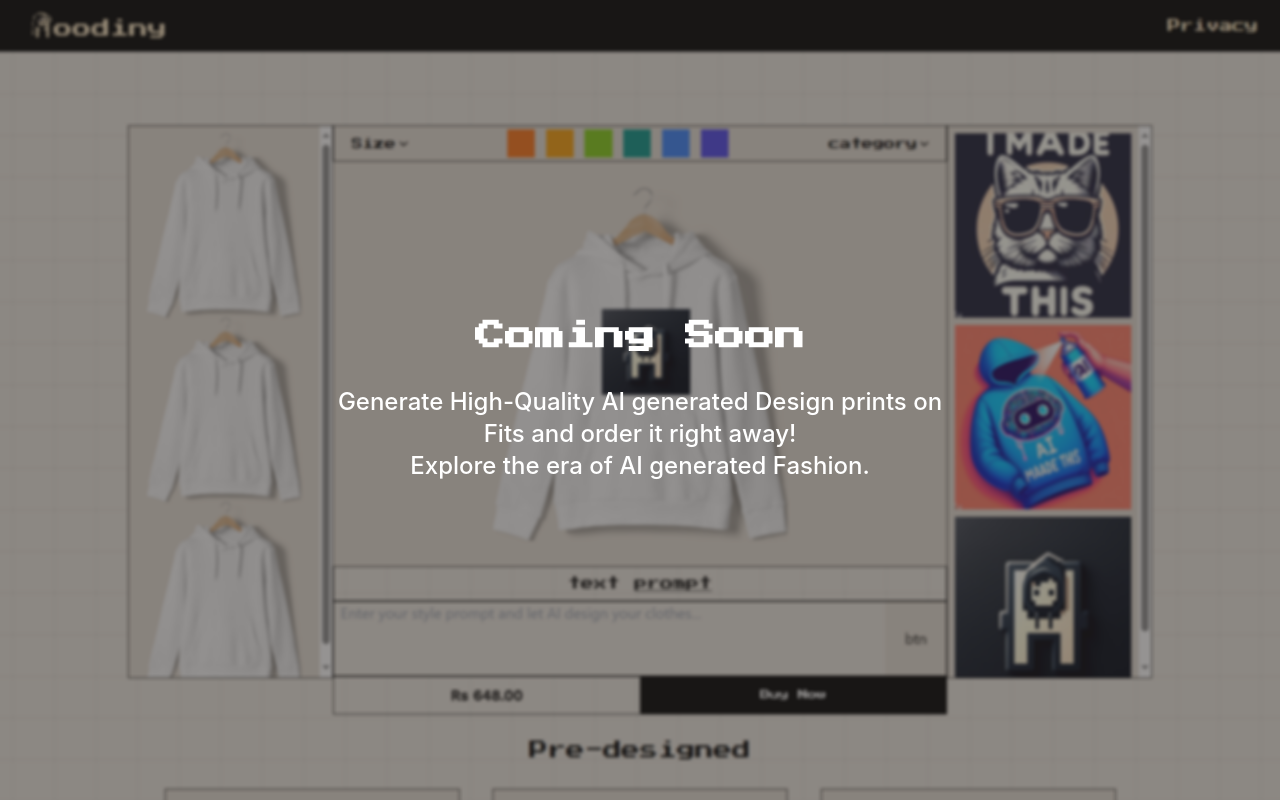
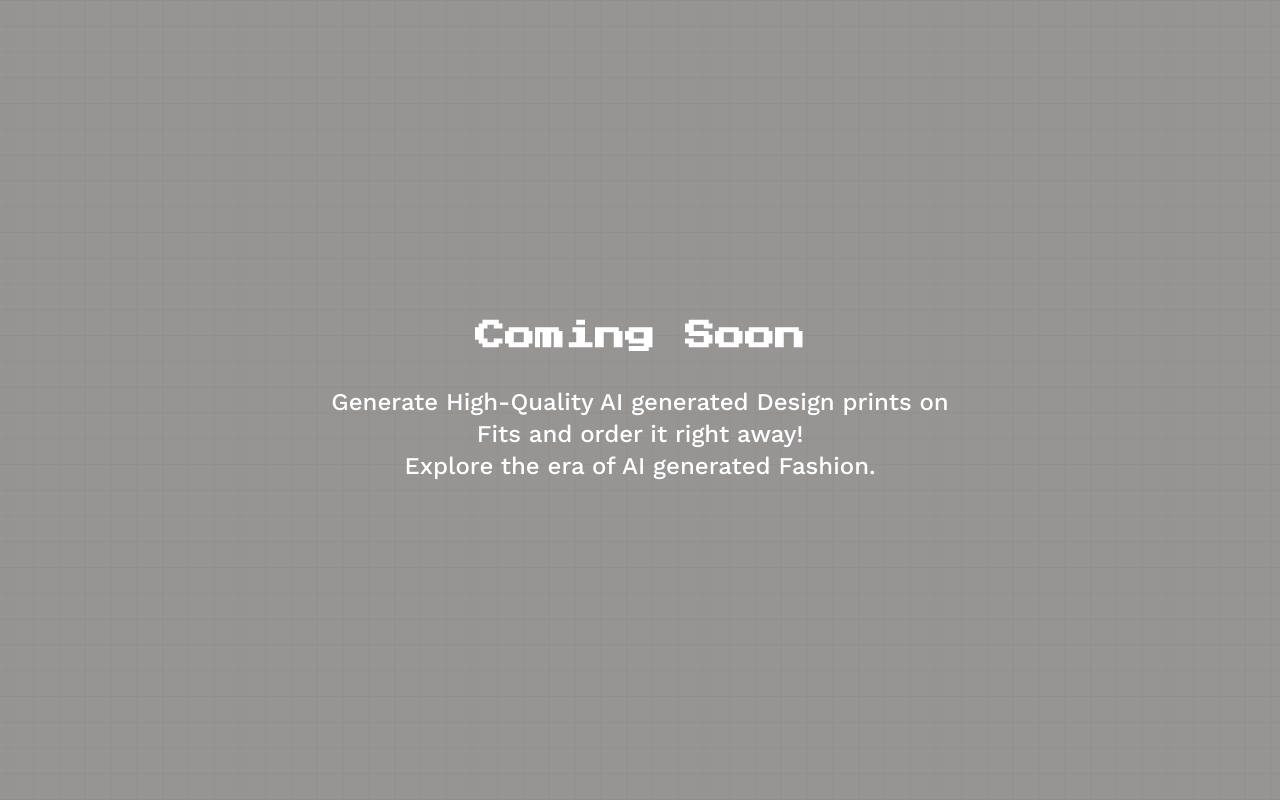
Before and after one commit to bobbyrepo/hoodini_landingpage, a React (Create React App) app: page / in a window 1280 px wide. Built offline with nearby package versions, Linux system fonts and the light colour scheme.

Commit message:
bg & font updated

```diff
--- a/src/App.css
+++ b/src/App.css
@@ -7,6 +7,9 @@ background-color: #302d2a;
 .myFont{
     font-family: 'Press Start 2P';
 }
+  .myFont1{
+    font-family: 'Work Sans';
+  }
 
 .blur {
 filter: blur(2px);
--- a/src/App.js
+++ b/src/App.js
@@ -1,14 +1,14 @@
 import "./App.css";
 import bg from "./landingbg.png";
+import grid from "./assets/background.png";
 
 function App() {
   return (
     <div
       className="relative"
       style={{
-        backgroundImage: `url(${bg})`,
+        backgroundImage: `url(${grid})`,
         backgroundSize: "cover",
-        backgroundPosition: "top center",
       }}
     >
       <div className="w-screen h-screen"></div>
@@ -19,6 +19,7 @@ function App() {
         <h1 className="myFont md:text-3xl sm:text-2xl text-xl md:mb-8 mb-3 font-bold text-white">
           Coming Soon
         </h1>
+        <div className="myFont1">
           <p className="md:text-2xl sm:text-lg text-md font-medium text-white">
             Generate High-Quality AI generated Design prints on
           </p>
@@ -30,6 +31,7 @@ function App() {
           </p>
         </div>
       </div>
+    </div>
   );
 }
 
```
Also changed, not shown: src/assets/background.png (added). Lines whose indentation alone changed are shown as unchanged.
